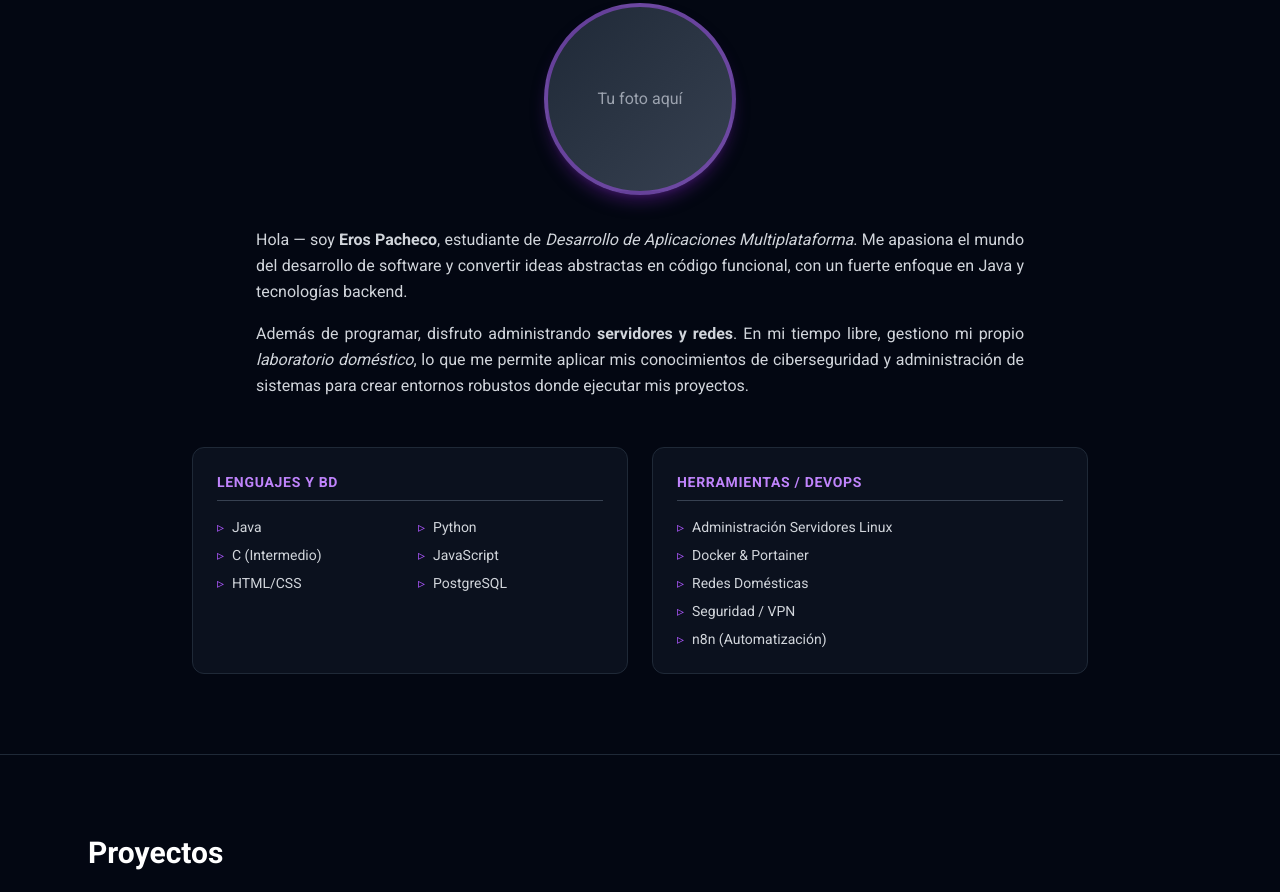
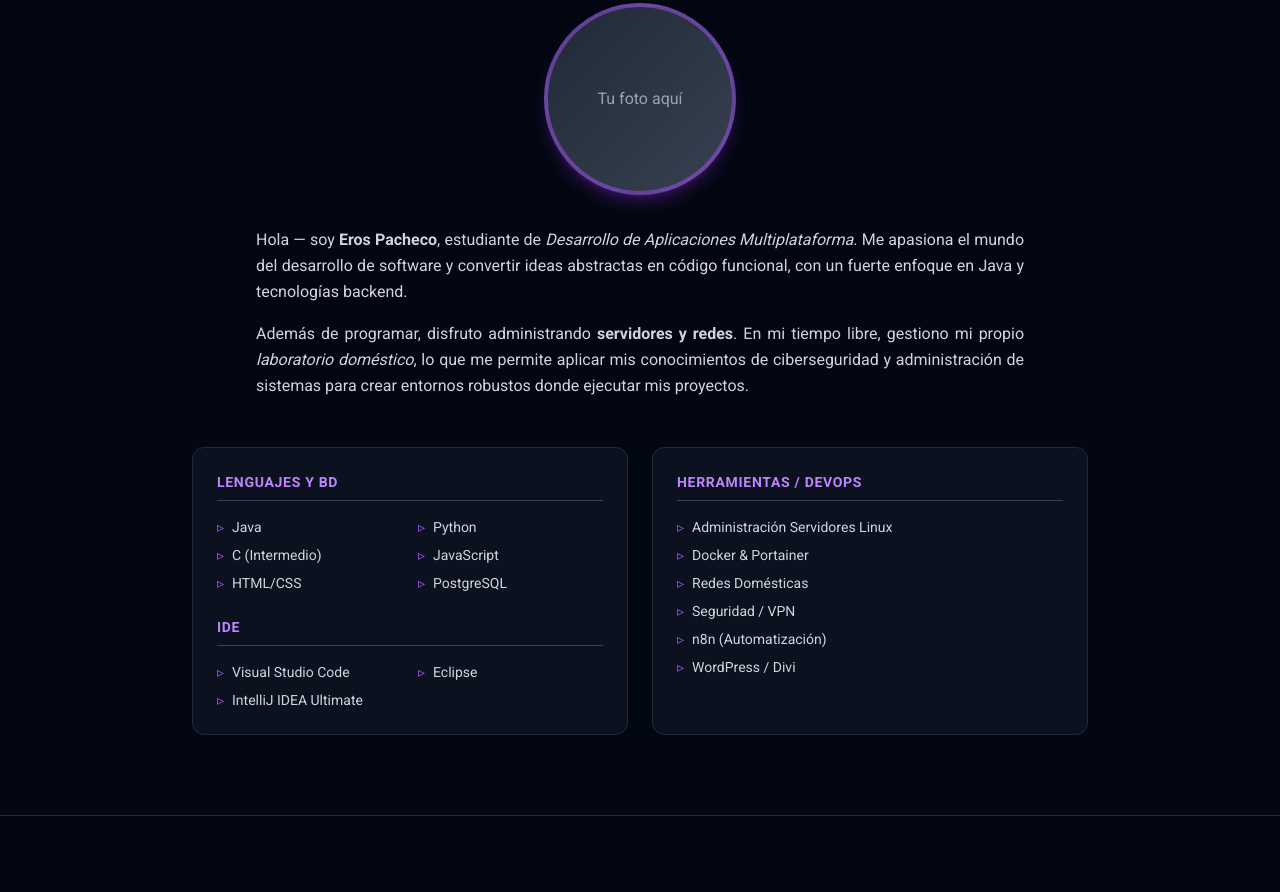
Before and after one commit to Devcodery/Devcodery.github.io, a website built with webpack: page index.html in a window 1280 px wide. Shown: the part 946-1838 px from the top of the page. Built offline with nearby package versions, Linux system fonts and the light colour scheme.

Commit message:
19/11/25 - Version 5

```diff
--- a/index.html
+++ b/index.html
@@ -124,6 +124,7 @@
                   <span class="bg-gray-800 px-3 py-1 rounded-full border border-purple-500/30 flex-shrink-0 text-sm">Administración Linux</span>
                   <span class="bg-gray-800 px-3 py-1 rounded-full border border-purple-500/30 flex-shrink-0 text-sm">n8n</span>
                   <span class="bg-gray-800 px-3 py-1 rounded-full border border-purple-500/30 flex-shrink-0 text-sm">Docker</span>
+                  <span class="bg-gray-800 px-3 py-1 rounded-full border border-purple-500/30 flex-shrink-0 text-sm">WordPress</span>
 
                   <span class="bg-gray-800 px-3 py-1 rounded-full border border-purple-500/30 flex-shrink-0 text-sm" aria-hidden="true">Java</span>
                   <span class="bg-gray-800 px-3 py-1 rounded-full border border-purple-500/30 flex-shrink-0 text-sm" aria-hidden="true">C</span>
@@ -136,6 +137,7 @@
                   <span class="bg-gray-800 px-3 py-1 rounded-full border border-purple-500/30 flex-shrink-0 text-sm" aria-hidden="true">Administración Linux</span>
                   <span class="bg-gray-800 px-3 py-1 rounded-full border border-purple-500/30 flex-shrink-0 text-sm" aria-hidden="true">n8n</span>
                   <span class="bg-gray-800 px-3 py-1 rounded-full border border-purple-500/30 flex-shrink-0 text-sm" aria-hidden="true">Docker</span>
+                  <span class="bg-gray-800 px-3 py-1 rounded-full border border-purple-500/30 flex-shrink-0 text-sm" aria-hidden="true">WordPress</span>
 
               </div>
           </div>
@@ -204,6 +206,16 @@
               <li class="flex items-center"><span class="text-purple-500 mr-2">▹</span> HTML/CSS</li>
               <li class="flex items-center"><span class="text-purple-500 mr-2">▹</span> PostgreSQL</li>
             </ul>
+            <br>
+            <h5 class="text-sm font-bold text-purple-400 uppercase tracking-wider mb-4 border-b border-gray-700 pb-2">
+              IDE
+            </h5>
+
+            <ul class="grid grid-cols-2 gap-x-4 gap-y-2 text-sm text-gray-300">
+              <li class="flex items-center"><span class="text-purple-500 mr-2">▹</span> Visual Studio Code</li>
+              <li class="flex items-center"><span class="text-purple-500 mr-2">▹</span> Eclipse</li>
+              <li class="flex items-center"><span class="text-purple-500 mr-2">▹</span> IntelliJ IDEA Ultimate</li>
+            </ul>
           </div>
 
           <div class="bg-gray-900/60 p-6 rounded-xl border border-gray-800 hover:border-purple-500/30 transition duration-300 h-full">
@@ -216,6 +228,7 @@
               <li class="flex items-center"><span class="text-purple-500 mr-2">▹</span> Redes Domésticas</li>
               <li class="flex items-center"><span class="text-purple-500 mr-2">▹</span> Seguridad / VPN</li>
               <li class="flex items-center"><span class="text-purple-500 mr-2">▹</span> n8n (Automatización)</li>
+              <li class="flex items-center"><span class="text-purple-500 mr-2">▹</span> WordPress / Divi</li>
             </ul>
           </div>
 
```
